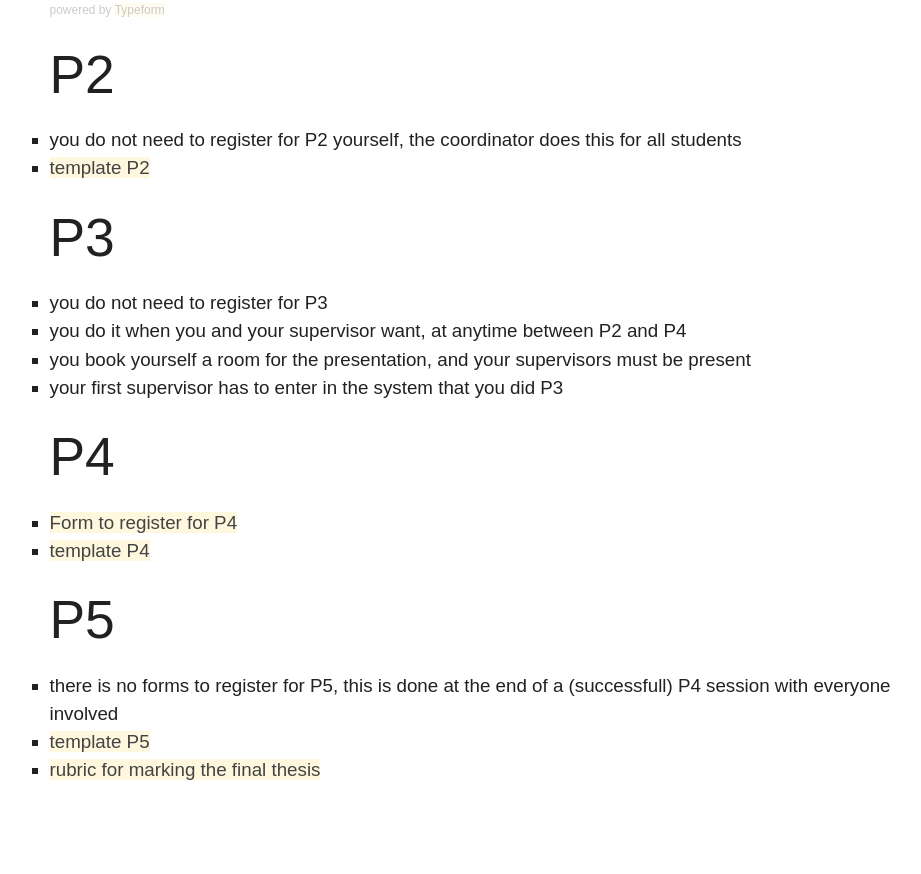
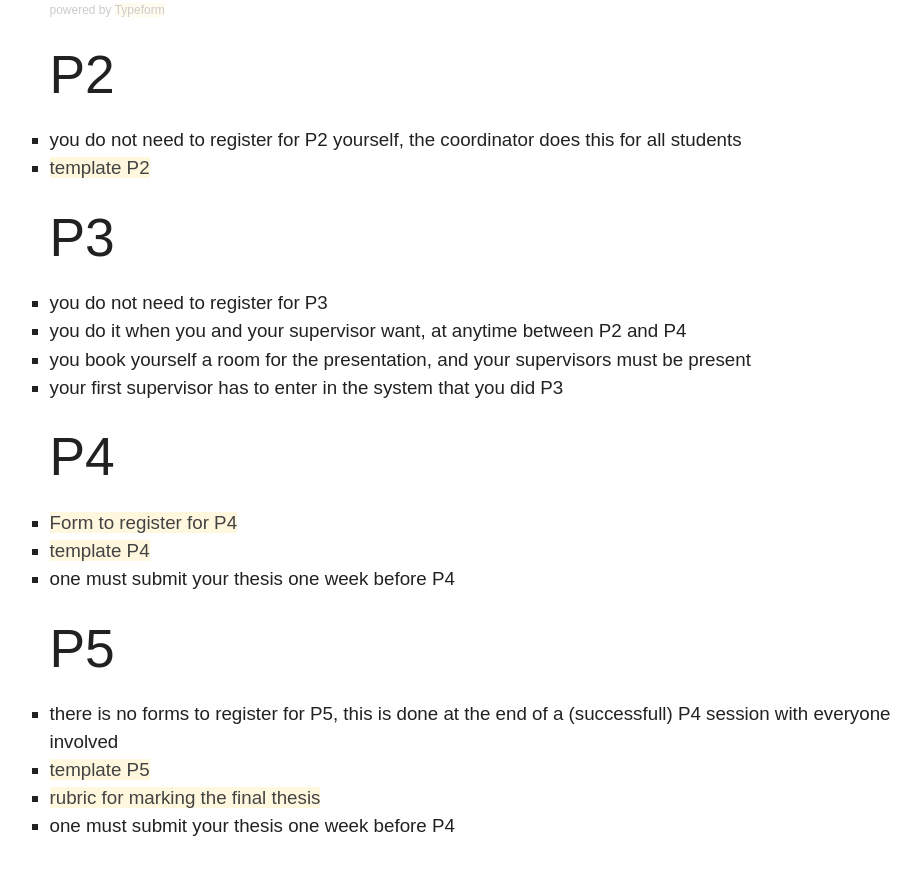
Before and after one commit to tudelft3d/geo2020, a Jekyll site: the page built from rules/index.md, in a window 1280 px wide and 900 px high, scrolled down 1229 px, cut to the strip 26-900 px from the top of the window. Shown: the whole strip, without its empty margins (165-1086 px from the left). Built offline with Jekyll 4.4.1, drawn with Linux system fonts in a browser that asks for light colours; nearby versions of some CDN libraries; before the commit the page ends 2073 px from its top, so only the background shows below that.

Commit message:
some fixes

```diff
--- a/rules/index.md
+++ b/rules/index.md
@@ -44,9 +44,11 @@ Even if it takes you 2 years to complete, the rules that applied when you starte
 
 - [Form to register for P4](https://www.tudelft.nl/en/student/faculties/a-be-student-portal/education/forms/)
 - [template P4](../templates/#p4p5)
+- one must submit your thesis one week before P4
 
 ## P5
 
 - there is no forms to register for P5, this is done at the end of a (successfull) P4 session with everyone involved
 - [template P5](../templates/#p4p5)
 - [rubric for marking the final thesis](Rubric_Geomatics.pdf)
+- one must submit your thesis one week before P4
```
Also changed, not shown: teachers/index.md (+1 -1 lines).
